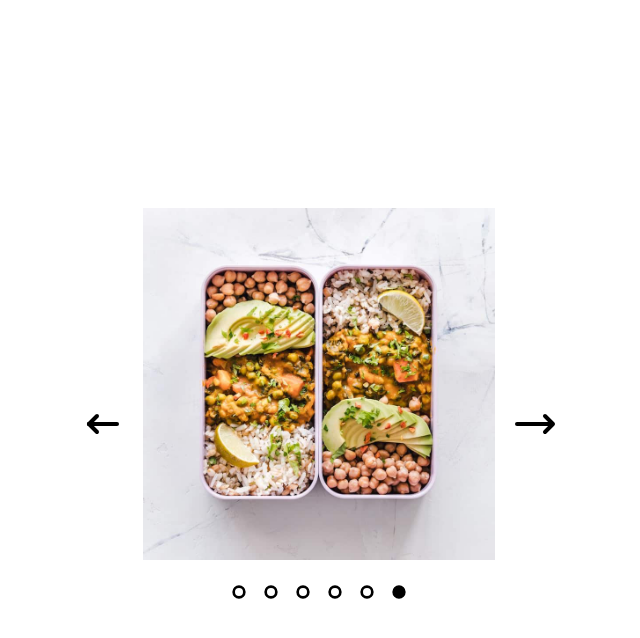
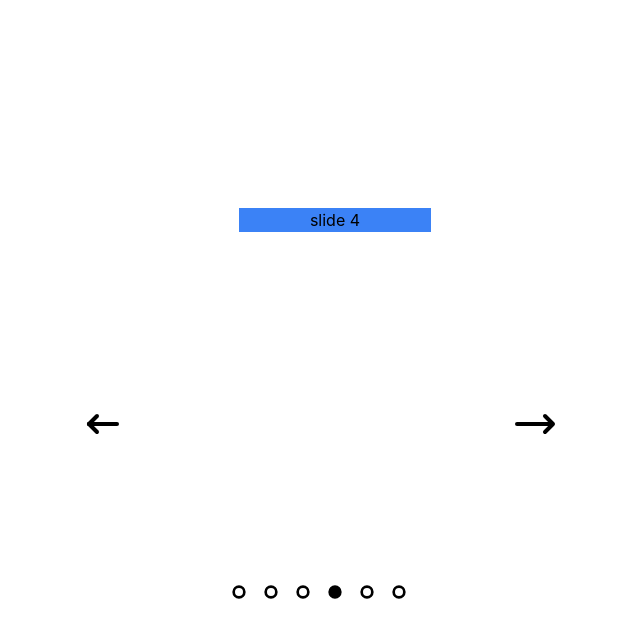
Before and after one commit to karemahamdy/caruosel, a React (Vite) app: page / in a window 1280 px wide. Both pictures are taken after a click on the button 856 px from the left and 424 px from the top of the page. Shown: the top 638 px of the page, without its empty margins (321-961 px from the left). Built offline with nearby package versions, Linux system fonts and the light colour scheme.

Commit message:
frefactor: make indicator dynamic

```diff
--- a/src/App.tsx
+++ b/src/App.tsx
@@ -5,9 +5,13 @@ function App() {
   return (
     <>
   <Carousel
-
-    >
-
+  >
+    <div className="bg-red-500">slide 1</div>
+    <div className="bg-gray-500">slide 2</div>
+    <div className="bg-yellow-500">slide 3</div>
+    <div className="bg-blue-500">slide 4</div>
+    <div className="bg-green-500">slide 5</div>
+    <div className="bg-orange-500">slide 6</div>
     </Carousel>
     </>
   )
--- a/src/components/Carousel.tsx
+++ b/src/components/Carousel.tsx
@@ -1,5 +1,5 @@
-import  { useState, useEffect, useCallback, useRef } from "react";
-import { dataImg } from "../data/data";
+import React, { useState, useEffect, useCallback, useRef, children } from "react";
+// import { dataImg } from "../data/data";
 import CarouselArrows from "./caruoselArrow";
 import { Indicator } from "./Indicator";
 
@@ -8,21 +8,22 @@ import { Indicator } from "./Indicator";
 //   infiniteLoop?: boolean;
 // }
 
-function Carousel() {
+function Carousel({children}) {
   const [currentIndex, setCurrentIndex] = useState<number>(0);
   const [hoverImg, setHoverImg] = useState<boolean>(false);
   const carouselRef = useRef<HTMLDivElement>(null);
-  const autoplayTimerRef =  useRef<number | null>(null);
+  const autoplayTimerRef = useRef<number | null>(null);
 
+  const slides = React.Children.toArray(children);
   const autoplayInterval = 3000;
-  const  totalSlides = dataImg.length
+  const totalSlides = slides.length
 
 
-  const NextImage = useCallback(() =>  {
-    setCurrentIndex((prev) => (prev === totalSlides- 1 ? 0 : prev + 1));
+  const NextImage = useCallback(() => {
+    setCurrentIndex((prev) => (prev === totalSlides - 1 ? 0 : prev + 1));
   }, [totalSlides])
 
-  const PreviousImage =   useCallback(() => {
+  const PreviousImage = useCallback(() => {
     setCurrentIndex((prev) => (prev === 0 ? totalSlides - 1 : prev - 1));
   }, [totalSlides])
 
@@ -52,7 +53,7 @@ function Carousel() {
   }, [hoverImg, startAutoplay, endAutoplay]);
 
   // key
-  function handleKeyPressed (e: React.KeyboardEvent) {
+  function handleKeyPressed(e: React.KeyboardEvent) {
     if (e.key === 'ArrowLeft') {
       PreviousImage()
     }
@@ -70,20 +71,32 @@ function Carousel() {
         onMouseLeave={() => setHoverImg(false)}
         onKeyDown={handleKeyPressed}
         tabIndex={0}
+        role="region"
+        aria-roledescription="carousel"
       >
-        <img
-          src={dataImg[currentIndex].src}
-          alt={dataImg[currentIndex].alt}
-          key={dataImg[currentIndex].src}
-          className="animate-fadeIn w-[100%] h-[100%] object-cover"
-        />
+
+        {slides.map((children, index) => {
+           return (
+          <div
+            key={index}
+            className={`absolute w-full h-full transition-opacity duration-500 ease-in-out ${
+              index === currentIndex ? 'opacity-100' : 'opacity-0'
+            }`}  aria-roledescription="slide">
+
+            {children}
+
           </div>
+    ) })}
+
+      </div >
+
       <CarouselArrows
         onNextSlider={NextImage}
         onPreviousSlider={PreviousImage}
-        aria-hidden="false"
       />
+
       <Indicator
+       slides={slides}
         CurrentIndex={currentIndex}
         onClick={(index: number) => setCurrentIndex(index)}
         aria-hidden="false"
--- a/src/components/Indicator.tsx
+++ b/src/components/Indicator.tsx
@@ -1,19 +1,22 @@
 
 import React from 'react';
-import { dataImg } from "../data/data";
+
 
 interface IndicatorProps {
   CurrentIndex: number;
   onClick: (index: number) => void;
+  slides: React.ReactNode[]
 }
 
-export const Indicator: React.FC<IndicatorProps> = ({ CurrentIndex, onClick }) => {
+export const Indicator: React.FC<IndicatorProps> = ({ CurrentIndex, onClick, slides }) => {
   return (
     <div className="flex justify-center">
-      {dataImg.map((_, index) => {
+      {slides.map((_, index) => {
         const isActive = CurrentIndex === index;
         return (
-          <button key={index} onClick={() => onClick(index)}>
+          <button
+          aria-label={`slide ${index + 1}`}
+           key={index} onClick={() => onClick(index)}>
             <span>
               <svg
                 className={`h-8 text-black-500 ${
--- a/src/components/caruoselArrow.tsx
+++ b/src/components/caruoselArrow.tsx
@@ -11,6 +11,7 @@ const CarouselArrows: React.FC<CarouselArrowsProps> = ({ onPreviousSlider, onNex
     <div className="">
       <button
         className="absolute flex justify-between gap-4 top-[50%] left-[30%]"
+         aria-label="Previous slide"
         onClick={onPreviousSlider}
       >
         <svg
@@ -32,6 +33,7 @@ const CarouselArrows: React.FC<CarouselArrowsProps> = ({ onPreviousSlider, onNex
       </button>
       <button
         className="absolute flex justify-between gap-4 top-[50%] right-[30%]"
+         aria-label="Next slide"
         onClick={onNextSlider}
       >
         <svg
```
Lines whose indentation alone changed are shown as unchanged.
